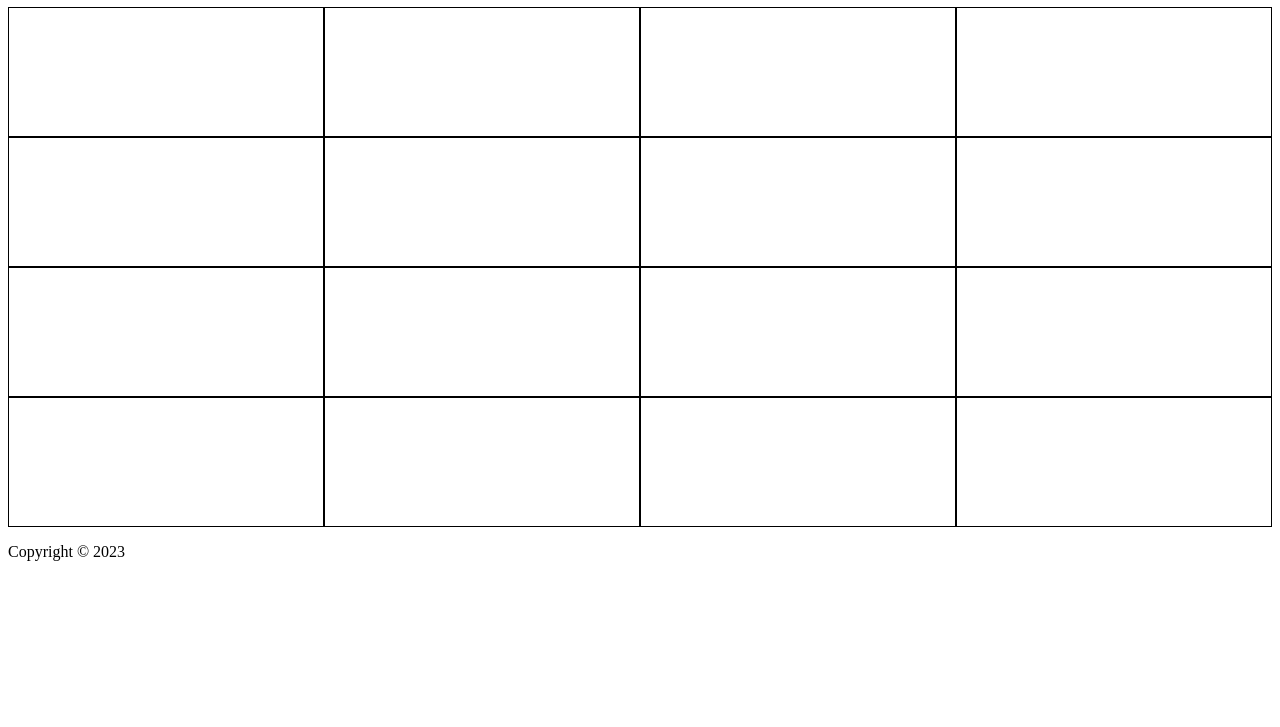
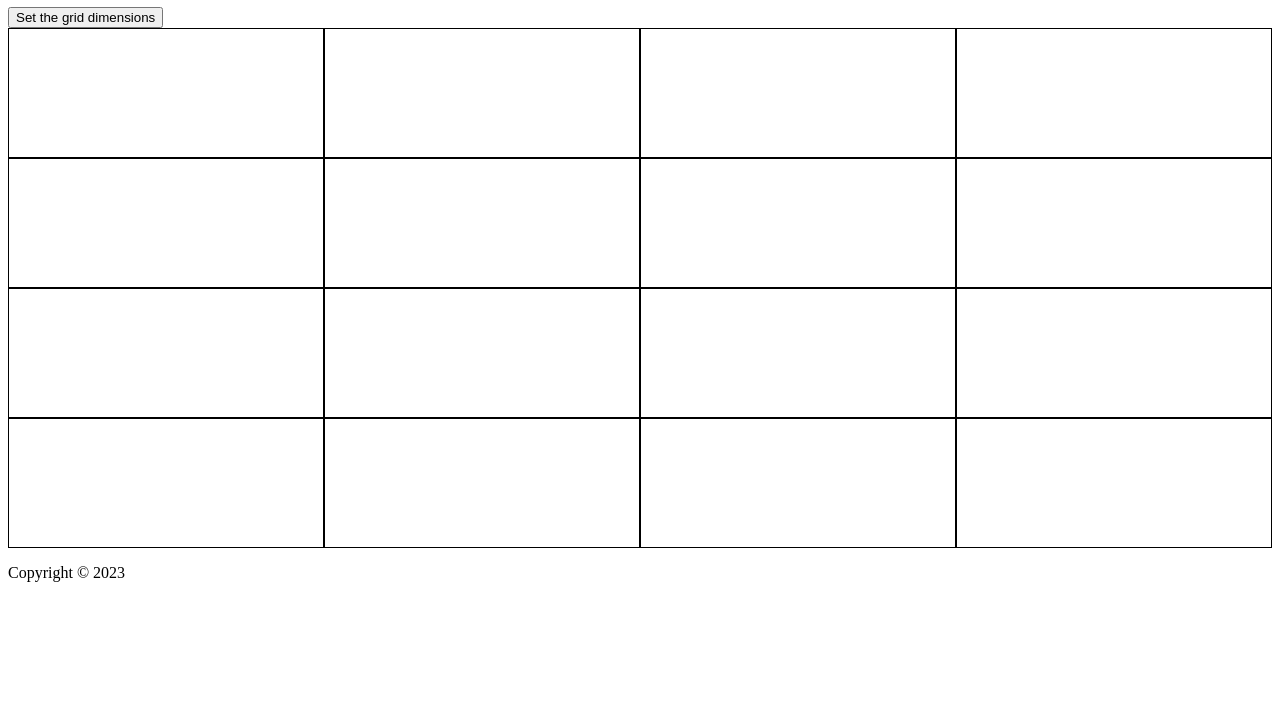
Before and after one commit to Ja-Uyoma/Etch-a-Sketch, a plain HTML site: page index.html in a window 1280 px wide. Shown: the part 73-800 px from the top of the page. Drawn offline with Linux system fonts and the light colour scheme.

Commit message:
Add a button to prompt for the grid dimensions

```diff
--- a/index.html
+++ b/index.html
@@ -13,6 +13,8 @@
     </header>
 
     <main>
+        <button type="button">Set the grid dimensions</button>
+
         <div class="container"></div>
     </main>
 
```
